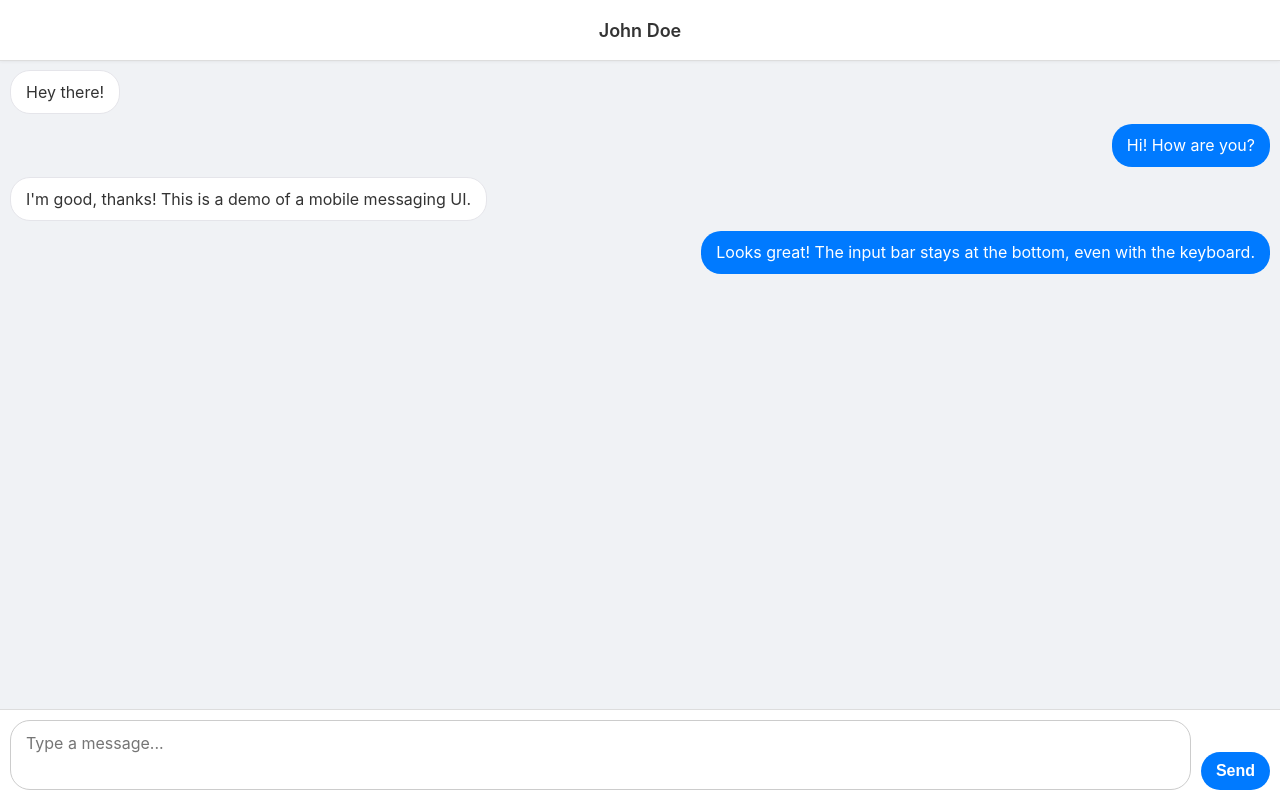
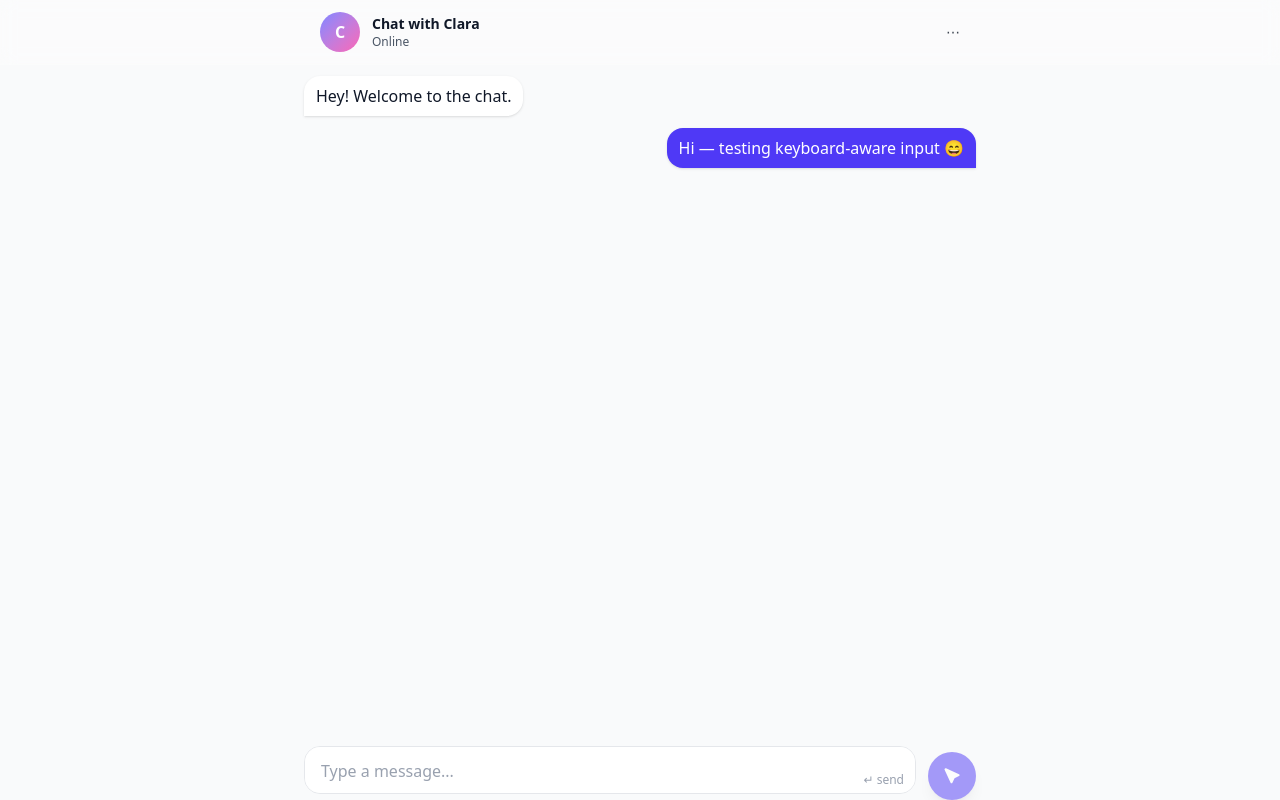
Before and after one commit to nguyenphujj/my-vite-app, a React (Vite) app: page / in a window 1280 px wide. Built offline with nearby package versions, Linux system fonts and the light colour scheme.

Commit message:
your message

```diff
--- a/package.json
+++ b/package.json
@@ -10,8 +10,9 @@
     "preview": "vite preview"
   },
   "dependencies": {
-    "@tailwindcss/vite": "^4.1.11",
+    "@tailwindcss/vite": "^4.1.12",
     "better-react-mathjax": "^2.3.0",
+    "framer-motion": "^12.23.12",
     "katex": "^0.16.22",
     "react": "^19.1.0",
     "react-dom": "^19.1.0",
@@ -29,7 +30,7 @@
     "eslint-plugin-react-refresh": "^0.4.20",
     "globals": "^16.3.0",
     "postcss": "^8.5.6",
-    "tailwindcss": "^4.1.11",
+    "tailwindcss": "^4.1.12",
     "vite": "^7.0.4"
   }
 }
--- a/src/App.jsx
+++ b/src/App.jsx
@@ -4,7 +4,7 @@ import React, { useState, useEffect, useRef, useMemo } from 'react';
 import { InlineMath, BlockMath } from 'react-katex';
 import 'katex/dist/katex.min.css';
 
-
+import { motion, AnimatePresence } from "framer-motion";
 
 
 
@@ -1616,305 +1616,256 @@ function GeminiProUI () {
 };
 
 
-
-
-
-function GPT5miniUI() {
-  const TOP_BAR_HEIGHT = 56; // px
+function MessageSaver() {
+  const [messages, setMessages] = useState([]);
+  const [input, setInput] = useState("");
+
+  const handleSave = () => {
+    if (input.trim() === "") return;
+    setMessages([...messages, input]);
+    setInput("");
+  };
+
+  return (
+    <div className="p-6 max-w-xl mx-auto">
+      <textarea
+        value={input}
+        onChange={(e) => setInput(e.target.value)}
+        rows={5}
+        className="w-full p-3 border rounded-2xl shadow-sm focus:outline-none focus:ring"
+        placeholder="Type your message..."
+      />
+      <button
+        onClick={handleSave}
+        className="mt-3 px-4 py-2 rounded-2xl shadow bg-blue-500 text-white hover:bg-blue-600"
+      >
+        Save Message
+      </button>
+
+      {messages.length > 0 && (
+        <div className="mt-6 p-4 border rounded-2xl shadow-sm bg-gray-50 whitespace-pre-line">
+          {messages[messages.length - 1]}
+        </div>
+      )}
+
+      <div>
+        {messages.map((item, idx) => (
+          <div key={idx}>
+            <strong style={{ whiteSpace: "pre-line" }}>{item}</strong>
+          </div>
+        ))}
+      </div>
+
+      <pre className="mt-4 p-3 text-sm bg-gray-100 rounded-2xl overflow-x-auto">
+        {JSON.stringify(messages, null, 2)}
+      </pre>
+    </div>
+  );
+}
+
+function GPTreasoningUI() {
   const [messages, setMessages] = useState([
-    { id: 1, text: 'Hello — this is your message list.' },
-    { id: 2, text: 'Tap the input below and try the keyboard on mobile.' }
+    { id: 1, text: "Hey! Welcome to the chat.", who: "them" },
+    { id: 2, text: "Hi — testing keyboard-aware input 😄", who: "me" },
   ]);
-  const [text, setText] = useState('');
-  const [bottomOffset, setBottomOffset] = useState(0); // space taken by virtual keyboard
-  const [inputHeight, setInputHeight] = useState(64); // initial input container height estimate
-  const messageContainerRef = useRef(null);
-  const inputContainerRef = useRef(null);
+  const [text, setText] = useState("");
+  const [keyboardHeight, setKeyboardHeight] = useState(0);
+  const [inputHeight, setInputHeight] = useState(48);
+
+  const messagesRef = useRef(null);
   const textareaRef = useRef(null);
-  const messagesEndRef = useRef(null);
-
-  // Scroll to bottom helper
-  const scrollToBottom = (behavior = 'smooth') => {
-    if (messagesEndRef.current) {
-      messagesEndRef.current.scrollIntoView({ behavior });
-    }
-  };
-
-  // Auto-resize the textarea and update measured input container height
-  const resizeTextareaAndMeasure = () => {
+  const initialInnerHeightRef = useRef(typeof window !== "undefined" ? window.innerHeight : 0);
+
+  // Auto-resize textarea and keep track of its height
+  useEffect(() => {
     const ta = textareaRef.current;
     if (!ta) return;
-    // Reset height to allow shrink
-    ta.style.height = 'auto';
-    // Limit max height (e.g., 120px)
-    const maxHeight = 120;
-    const newHeight = Math.min(ta.scrollHeight, maxHeight);
-    ta.style.height = newHeight + 'px';
-
-    // Measure the whole input container (padding, button, etc.)
-    requestAnimationFrame(() => {
-      const container = inputContainerRef.current;
-      if (container) {
-        setInputHeight(container.getBoundingClientRect().height);
-      }
-    });
-  };
-
-  // Handle virtual keyboard via VisualViewport API and fallbacks
+    const resize = () => {
+      ta.style.height = "auto";
+      // clamp max height to something reasonable for mobile
+      const newHeight = Math.min(ta.scrollHeight, 160);
+      ta.style.height = `${newHeight}px`;
+      setInputHeight(newHeight + 16); // padding + buffer
+    };
+    resize();
+    ta.addEventListener("input", resize);
+    return () => ta.removeEventListener("input", resize);
+  }, []);
+
+  // Keyboard awareness using visualViewport with a fallback to window.innerHeight differences
   useEffect(() => {
+    const onViewport = () => {
+      // visualViewport gives better info on mobile browsers
       const vv = window.visualViewport;
-
-    function updateOffsets() {
-      let keyboardHeight = 0;
       if (vv) {
-        // On many mobile browsers: visualViewport.height + visualViewport.offsetTop <= layout viewport
-        // keyboard height ~ window.innerHeight - visualViewport.height - visualViewport.offsetTop
-        keyboardHeight = Math.max(0, window.innerHeight - (vv.height + (vv.offsetTop || 0)));
+        // amount the keyboard covers = difference between layout viewport and visual viewport
+        const heightDiff = Math.max(0, window.innerHeight - vv.height - (vv.offsetTop || 0));
+        setKeyboardHeight(heightDiff);
       } else {
-        // Fallback: estimate from window.innerHeight change
-        keyboardHeight = Math.max(0, window.innerHeight - document.documentElement.clientHeight);
-      }
-      setBottomOffset(keyboardHeight);
-      // After bottom offset changes, re-measure input container height (it might be repositioned)
-      requestAnimationFrame(() => {
-        const container = inputContainerRef.current;
-        if (container) {
-          setInputHeight(container.getBoundingClientRect().height);
-        }
-      });
-    }
-
-    // VisualViewport events
-    if (vv && vv.addEventListener) {
-      vv.addEventListener('resize', updateOffsets);
-      vv.addEventListener('scroll', updateOffsets);
-    } else {
-      window.addEventListener('resize', updateOffsets);
-    }
-
-    // Focusin/out can help on platforms that don't fire visualViewport
-    function onFocusIn() {
-      // Slight delay to allow the keyboard to appear and layout to settle
-      setTimeout(updateOffsets, 50);
-    }
-    function onFocusOut() {
-      setTimeout(updateOffsets, 50);
-    }
-    window.addEventListener('focusin', onFocusIn);
-    window.addEventListener('focusout', onFocusOut);
-
-    // Initial measure
-    resizeTextareaAndMeasure();
-    updateOffsets();
-
-    return () => {
-      if (vv && vv.removeEventListener) {
-        vv.removeEventListener('resize', updateOffsets);
-        vv.removeEventListener('scroll', updateOffsets);
-      } else {
-        window.removeEventListener('resize', updateOffsets);
-      }
-      window.removeEventListener('focusin', onFocusIn);
-      window.removeEventListener('focusout', onFocusOut);
-    };
-  }, []);
-
-  // Keep message container scrolled to bottom on new messages
-  useEffect(() => {
-    scrollToBottom('smooth');
-  }, [messages]);
-
-  // When input height or bottom offset change, adjust message container scroll if needed
-  useEffect(() => {
-    const mc = messageContainerRef.current;
-    if (!mc) return;
-    // Keep view pinned to bottom when keyboard shows; small delay to allow resizing
-    setTimeout(() => {
-      scrollToBottom('auto');
-    }, 50);
-  }, [inputHeight, bottomOffset]);
-
-  // Send message
-  const sendMessage = () => {
-    if (!text.trim()) return;
-    setMessages(prev => [...prev, { id: Date.now(), text: text.trim() }]);
-    setText('');
-    // Resize textarea back to default
+        // fallback: compare to initial innerHeight
+        const diff = Math.max(0, initialInnerHeightRef.current - window.innerHeight);
+        setKeyboardHeight(diff);
+      }
+    };
+
+    // initial call
+    onViewport();
+
+    if (window.visualViewport) {
+      window.visualViewport.addEventListener("resize", onViewport);
+      window.visualViewport.addEventListener("scroll", onViewport);
+    }
+
+    window.addEventListener("resize", onViewport);
+
+    // when nothing else, try focusing/blur events on textarea as heuristic
     const ta = textareaRef.current;
     if (ta) {
-      ta.style.height = 'auto';
-    }
-    // After clearing, measure input container again
-    setTimeout(resizeTextareaAndMeasure, 50);
-  };
-
-  // Handle textarea input for auto-grow and state update
-  const onTextareaInput = (e) => {
-    setText(e.target.value);
-    resizeTextareaAndMeasure();
-  };
-
-  // Layout styles (inline style objects)
-  const rootStyle = {
-    height: '100%',
-    display: 'block',
-    position: 'relative',
-    WebkitOverflowScrolling: 'touch'
-  };
-
-  const topBarStyle = {
-    position: 'fixed',
-    top: 0,
-    left: 0,
-    right: 0,
-    height: TOP_BAR_HEIGHT,
-    background: '#1f6feb',
-    color: 'white',
-    display: 'flex',
-    alignItems: 'center',
-    paddingLeft: 16,
-    paddingRight: 16,
-    boxSizing: 'border-box',
-    zIndex: 20
-  };
-
-  const messageContainerStyle = {
-    position: 'fixed',
-    top: TOP_BAR_HEIGHT,
-    left: 0,
-    right: 0,
-    // bottom needs to place it above inputContainer which itself is offset by bottomOffset
-    bottom: (inputHeight + bottomOffset) + 'px',
-    padding: '12px 12px',
-    overflowY: 'auto',
-    WebkitOverflowScrolling: 'touch',
-    boxSizing: 'border-box'
-  };
-
+      ta.addEventListener("focus", onViewport);
+      ta.addEventListener("blur", onViewport);
+    }
+
+    return () => {
+      if (window.visualViewport) {
+        window.visualViewport.removeEventListener("resize", onViewport);
+        window.visualViewport.removeEventListener("scroll", onViewport);
+      }
+      window.removeEventListener("resize", onViewport);
+      if (ta) {
+        ta.removeEventListener("focus", onViewport);
+        ta.removeEventListener("blur", onViewport);
+      }
+    };
+  }, []);
+
+  // Scroll to bottom when messages or keyboardHeight change
+  useEffect(() => {
+    const el = messagesRef.current;
+    if (!el) return;
+    // small timeout to allow layout to settle on mobile
+    const id = setTimeout(() => {
+      el.scrollTo({ top: el.scrollHeight, behavior: "smooth" });
+    }, 50);
+    return () => clearTimeout(id);
+  }, [messages, keyboardHeight]);
+
+  const send = () => {
+    if (!text.trim()) return;
+    setMessages((m) => [...m, { id: Date.now(), text: text.trim(), who: "me" }]);
+    setText("");
+    // reset textarea height after sending
+    if (textareaRef.current) {
+      textareaRef.current.style.height = "auto";
+    }
+  };
+
+  // computed styles
   const inputContainerStyle = {
-    position: 'fixed',
-    left: 0,
-    right: 0,
-    // Sit above keyboard (bottomOffset). Add small safe area padding using CSS env if supported.
-    bottom: bottomOffset + 'px',
-    padding: '8px',
-    paddingBottom: `calc(${bottomOffset}px + env(safe-area-inset-bottom, 0px))`,
-    background: 'linear-gradient(180deg, rgba(255,255,255,0.9), rgba(255,255,255,0.95))',
-    borderTop: '1px solid rgba(0,0,0,0.08)',
-    boxSizing: 'border-box',
-    zIndex: 30
-  };
-
-  const inputRowStyle = {
-    display: 'flex',
-    gap: 8,
-    alignItems: 'flex-end'
-  };
-
-  const textareaStyle = {
-    flex: 1,
-    minHeight: 36,
-    maxHeight: 120,
-    resize: 'none',
-    borderRadius: 8,
-    padding: '8px 10px',
-    fontSize: 16,
-    lineHeight: '20px',
-    border: '1px solid rgba(0,0,0,0.12)',
-    boxSizing: 'border-box',
-    outline: 'none',
-    background: 'white'
-  };
-
-  const sendButtonStyle = {
-    padding: '10px 14px',
-    background: '#0b84ff',
-    color: 'white',
-    border: 'none',
-    borderRadius: 8,
-    fontSize: 15,
-    fontWeight: 600,
-    cursor: 'pointer',
-    display: 'inline-flex',
-    alignItems: 'center',
-    justifyContent: 'center'
-  };
-
-  const messageBubbleStyle = (isOwn) => ({
-    display: 'inline-block',
-    padding: '10px 12px',
-    marginBottom: 8,
-    maxWidth: '78%',
-    borderRadius: 16,
-    background: isOwn ? '#0b84ff' : '#e6e9ef',
-    color: isOwn ? 'white' : '#111827',
-    boxShadow: '0 1px 0 rgba(0,0,0,0.02)'
-  });
+    bottom: `${keyboardHeight}px`,
+    // make sure system safe-area inset is respected (iOS notch / home indicator)
+    paddingBottom: "env(safe-area-inset-bottom)",
+  };
+
+  const messagesPaddingBottom = inputHeight + 24; // 24px extra buffer
 
   return (
-    <div style={rootStyle}>
-      <div style={topBarStyle}>
-        <div style={{ fontSize: 18, fontWeight: 600 }}>Messages</div>
-      </div>
-
+    <div className="h-screen w-screen bg-gray-50 dark:bg-gray-900 text-gray-900 dark:text-gray-100 relative overflow-hidden">
+      {/* Top bar - fixed, transparent, blurred, elevated */}
+      <header
+        className="fixed inset-x-0 top-0 z-50 pointer-events-auto"
+        style={{ WebkitBackdropFilter: "blur(8px)", backdropFilter: "blur(8px)" }}
+      >
+        <div className="backdrop-blur-sm bg-white/30 dark:bg-black/30 border-b border-white/10">
+          <div className="max-w-2xl mx-auto px-4 py-3 flex items-center gap-3">
+            <div className="w-10 h-10 rounded-full bg-gradient-to-br from-indigo-400 to-pink-400 flex items-center justify-center text-white font-bold">C</div>
+            <div className="flex-1">
+              <div className="text-sm font-semibold">Chat with Clara</div>
+              <div className="text-xs text-gray-600 dark:text-gray-300">Online</div>
+            </div>
+            <div className="text-sm opacity-80">⋯</div>
+          </div>
+        </div>
+      </header>
+
+      {/* Messages container */}
+      <main
+        ref={messagesRef}
+        className="absolute inset-x-0 top-16 bottom-0 overflow-y-auto px-4 pb-6 z-10"
+        style={{ paddingBottom: `${messagesPaddingBottom}px` }}
+      >
+        <div className="max-w-2xl mx-auto mt-3 space-y-3">
+          <AnimatePresence initial={false} mode="popLayout">
+            {messages.map((m) => (
+              <motion.div
+                key={m.id}
+                initial={{ opacity: 0, y: 8 }}
+                animate={{ opacity: 1, y: 0 }}
+                exit={{ opacity: 0, y: -8 }}
+                transition={{ type: "spring", stiffness: 600, damping: 30 }}
+                className={`flex ${m.who === "me" ? "justify-end" : "justify-start"}`}
+              >
                 <div
-        ref={messageContainerRef}
-        style={messageContainerStyle}
-        onClick={() => {
-          // Tapping message area should blur input to hide keyboard if desired
-          if (textareaRef.current) textareaRef.current.blur();
-        }}
+                  className={`max-w-[80%] px-3 py-2 rounded-2xl shadow-sm ${
+                    m.who === "me"
+                      ? "bg-indigo-600 text-white rounded-br-none"
+                      : "bg-white dark:bg-gray-800 text-gray-900 dark:text-gray-100 rounded-bl-none"
+                  }`}
                 >
-        <div style={{ display: 'flex', flexDirection: 'column' }}>
-          {messages.map((m) => (
-            <div key={m.id} style={{ display: 'flex', justifyContent: 'flex-end' }}>
-              <div style={messageBubbleStyle(true)}>
-                <div style={{ whiteSpace: 'pre-wrap' }}>{m.text}</div>
-              </div>
-            </div>
+                  <div className="whitespace-pre-wrap break-words">{m.text}</div>
+                </div>
+              </motion.div>
             ))}
-        </div>
-        <div ref={messagesEndRef} />
-      </div>
-
+          </AnimatePresence>
+        </div>
+      </main>
+
+      {/* Input container - fixed to bottom, moves up with keyboardHeight */}
       <div
-        ref={inputContainerRef}
+        className="fixed left-0 right-0 z-40 px-4 pt-3"
         style={inputContainerStyle}
-      // Prevent the input container from being covered by safe area notch on iOS
       >
-        <div style={inputRowStyle}>
+        <div className="max-w-2xl mx-auto">
+          <div className="flex items-end gap-3">
+            <div className="flex-1">
+              <div className="relative">
                 <textarea
                   ref={textareaRef}
                   value={text}
-            onChange={onTextareaInput}
+                  onChange={(e) => setText(e.target.value)}
+                  rows={1}
                   placeholder="Type a message..."
-            rows={1}
-            style={textareaStyle}
+                  className="w-full resize-none rounded-2xl border border-gray-200 dark:border-gray-700 bg-white dark:bg-gray-800 px-4 py-3 pr-12 placeholder:text-gray-400 focus:outline-none focus:ring-2 focus:ring-indigo-300 transition-shadow"
                   onKeyDown={(e) => {
-              // Send on Ctrl/Cmd+Enter
-              if ((e.ctrlKey || e.metaKey) && e.key === 'Enter') {
+                    if (e.key === "Enter" && !e.shiftKey) {
                       e.preventDefault();
-                sendMessage();
+                      send();
                     }
                   }}
                 />
+                {/* small send hint when typing */}
+                <div className="absolute right-3 bottom-3 text-xs text-gray-400">↵ send</div>
+              </div>
+            </div>
+
             <button
-            style={sendButtonStyle}
-            onClick={sendMessage}
-            aria-label="Send message"
+              onClick={send}
+              aria-label="Send"
+              className="flex items-center justify-center w-12 h-12 rounded-full bg-indigo-600 shadow-lg text-white disabled:opacity-50"
+              disabled={!text.trim()}
             >
-            Send
+              <svg xmlns="http://www.w3.org/2000/svg" className="h-5 w-5" viewBox="0 0 20 20" fill="currentColor">
+                <path d="M2.94 2.5a1 1 0 011.06-.21l13 6a1 1 0 01.01 1.82l-4.5 2.11-2.11 4.5a1 1 0 01-1.82.01l-6-13a1 1 0 01.21-1.06z" />
+              </svg>
             </button>
           </div>
+
+          {/* bottom safe-area spacer */}
+          <div style={{ height: "env(safe-area-inset-bottom)" }} />
+        </div>
       </div>
     </div>
   );
 }
-
-
-
-
-
 
 
 function Login_Add(){
@@ -1929,7 +1880,7 @@ function Login_Add(){
         {atpage == 111 && <ChatPage />}
         {atpage == 1 && <Another outpassBackpage={setAtpage} outpassjson={setServer} inpassServer={server}/>}
         {atpage == 99 && <AllInOnePage />}
-        {atpage == 22 && <GeminiProUI />}
+        {atpage == 22 && <GPTreasoningUI />}
       </div>
     </>
   );
--- a/src/index.css
+++ b/src/index.css
@@ -1,7 +1,10 @@
+
+@import "tailwindcss";
+
 html, body, #root {
   height: 100%;
   width: 100%;
   margin: 0;
   padding: 0;
-  background: lightgrey;
+  background: white;
 }
--- a/vite.config.js
+++ b/vite.config.js
@@ -1,11 +1,11 @@
 import { defineConfig } from 'vite'
 import react from '@vitejs/plugin-react'
-// import tailwindcss from '@tailwindcss/vite'
+import tailwindcss from '@tailwindcss/vite'
 
 
 // https://vite.dev/config/
 export default defineConfig({
-  plugins: [react()],
+  plugins: [react(), tailwindcss()],
   /* plugins: [
     tailwindcss()
   ] */
```
Also changed, not shown: 1 other file (tests, documents, lock files or other folders). Lines whose indentation alone changed are shown as unchanged.
